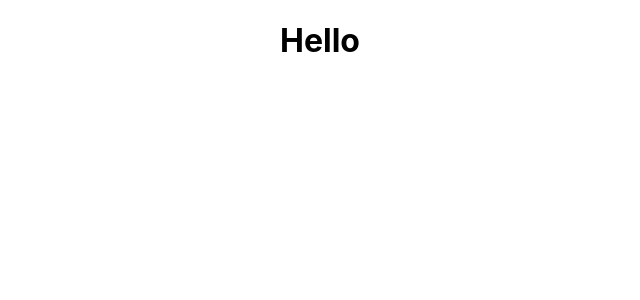
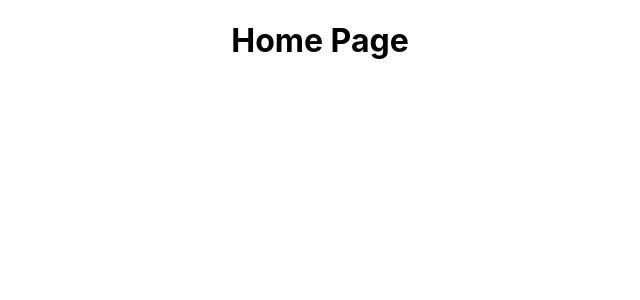
Before and after one commit to admirerr/Hedical, a React (Create React App) app in the folder frontend/: page / in a window 1280 px wide. Shown: the top 300 px of the page, without its empty margins (320-960 px from the left). Built offline with nearby package versions, Linux system fonts and the light colour scheme.

Commit message:
Initialisation of components

```diff
--- a/frontend/src/App.js
+++ b/frontend/src/App.js
@@ -1,9 +1,9 @@
 import './App.css';
-
+import HomePage from './Components/HomePage';
 function App() {
   return (
     <div className="App">
-      <h1>Hello </h1>
+      <HomePage />
     </div>
   );
 }
--- /dev/null
+++ b/frontend/src/Components/HomePage.js
@@ -0,0 +1,9 @@
+import React from 'react';
+const HomePage = () => {
+    return (
+        <div>
+            <h1>Home Page</h1>
+        </div>
+    );
+}
+export default HomePage;
```
